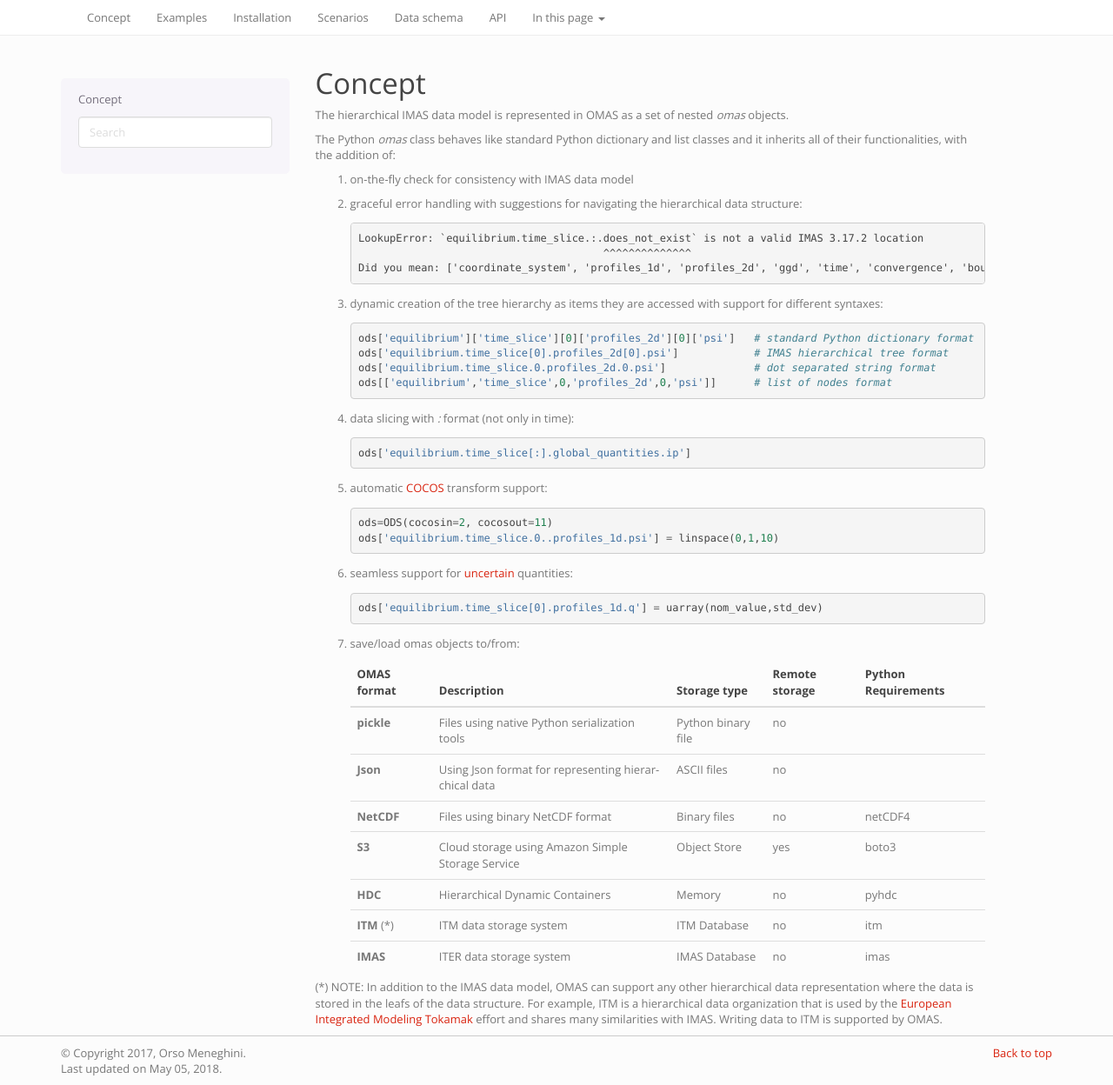
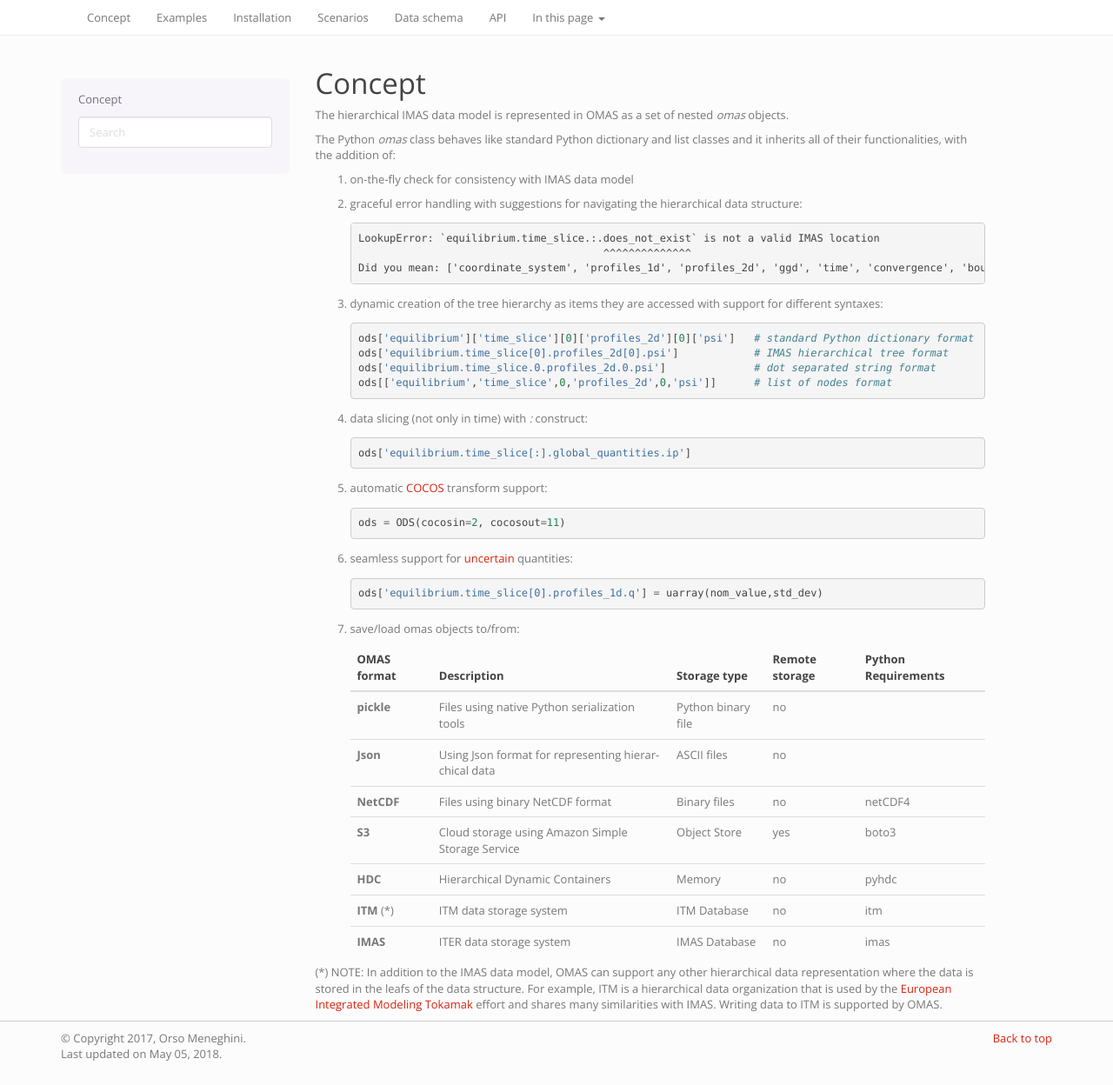
Before and after one commit to gafusion/omas, a Sphinx documentation site: the page built from sphinx/source/how.rst, in a window 1280 px wide and 1248 px high. Shown: the whole window at 87% size. Built offline with Sphinx 7.4.7, drawn with Linux system fonts in a browser that asks for light colours; the version number could not be read and is left out.

Commit message:
minor documentation update

```diff
--- a/sphinx/source/how.rst
+++ b/sphinx/source/how.rst
@@ -10,7 +10,7 @@ and it inherits all of their functionalities, with the addition of:
 
 2. graceful error handling with suggestions for navigating the hierarchical data structure::
 
-    LookupError: `equilibrium.time_slice.:.does_not_exist` is not a valid IMAS 3.17.2 location
+    LookupError: `equilibrium.time_slice.:.does_not_exist` is not a valid IMAS location
                                            ^^^^^^^^^^^^^^
     Did you mean: ['coordinate_system', 'profiles_1d', 'profiles_2d', 'ggd', 'time', 'convergence', 'boundary', 'global_quantities', 'constraints']
 
@@ -21,14 +21,13 @@ and it inherits all of their functionalities, with the addition of:
     ods['equilibrium.time_slice.0.profiles_2d.0.psi']              # dot separated string format
     ods[['equilibrium','time_slice',0,'profiles_2d',0,'psi']]      # list of nodes format
 
-4. data slicing with `:` format (not only in time)::
+4. data slicing (not only in time) with `:` construct::
 
     ods['equilibrium.time_slice[:].global_quantities.ip']
 
 5. automatic `COCOS <https://linkinghub.elsevier.com/retrieve/pii/S0010465512002962>`_ transform support::
 
-    ods=ODS(cocosin=2, cocosout=11)
-    ods['equilibrium.time_slice.0..profiles_1d.psi'] = linspace(0,1,10)
+    ods = ODS(cocosin=2, cocosout=11)
 
 6. seamless support for `uncertain <https://github.com/lebigot/uncertainties>`_ quantities::
 
```
